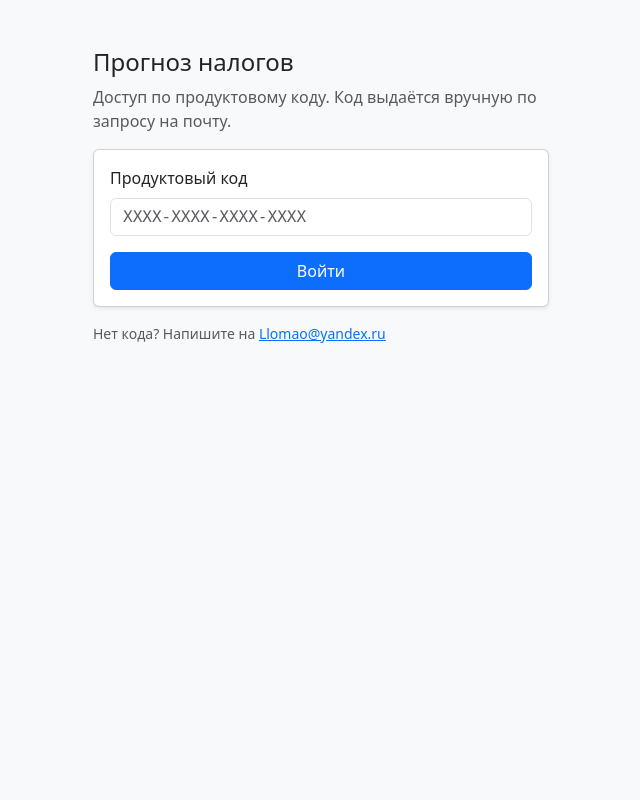
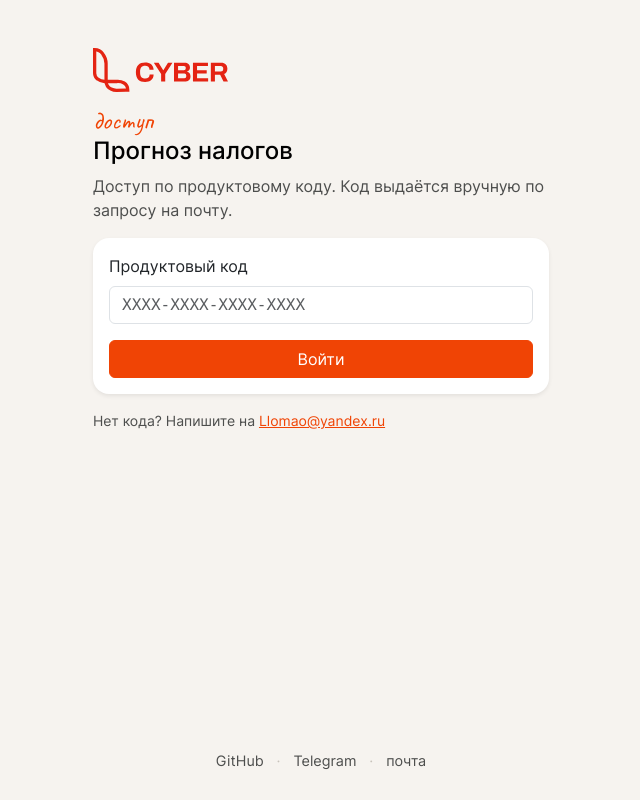
Before and after one commit to sochuu/OP_project, a FastAPI app: page /login in a window 1280 px wide. Shown: the whole page, without its empty margins (319-959 px from the left). Run offline with FastAPI, Linux system fonts and the light colour scheme.

Commit message:
Ver 1.2 (11/05/2026)

```diff
--- a/app/main.py
+++ b/app/main.py
@@ -110,10 +110,31 @@ def logout():
 
 
 @app.get("/")
-def index(request: Request, db: Session = Depends(get_db)):
+def index(
+    request: Request,
+    db: Session = Depends(get_db),
+    sort: str = "date_desc",
+    q: str = "",
+):
     s = get_settings(db)
     all_earnings = db.query(Earning).order_by(Earning.earned_on.asc(), Earning.id.asc()).all()
-    earnings = list(reversed(all_earnings))
+    query = (q or "").strip()
+    listed = list(all_earnings)
+    if query:
+        needle = query.casefold()
+        listed = [e for e in listed if needle in (e.note or "").casefold()]
+    keys = {
+        "date_asc": lambda e: (e.earned_on, e.id),
+        "date_desc": lambda e: (e.earned_on, e.id),
+        "amount_asc": lambda e: (e.amount, e.earned_on, e.id),
+        "amount_desc": lambda e: (e.amount, e.earned_on, e.id),
+        "payer_fl": lambda e: (0 if e.payer_type == "fl" else 1, e.earned_on, e.id),
+        "payer_org": lambda e: (0 if e.payer_type == "org" else 1, e.earned_on, e.id),
+    }
+    if sort not in keys:
+        sort = "date_desc"
+    reverse = sort in {"date_desc", "amount_desc"}
+    earnings = sorted(listed, key=keys[sort], reverse=reverse)
     fc = forecast_year(all_earnings, s.financial_year)
     tax = calc_tax(s.tax_regime, fc["total_fl"], fc["total_org"], s)
     bonus_now = remaining_npd_bonus(s.npd_bonus_left, all_earnings)
@@ -130,6 +151,8 @@ def index(request: Request, db: Session = Depends(get_db)):
             "bonus_start": s.npd_bonus_left,
             "bonus_now": bonus_now,
             "bonus_used": bonus_spent(s.npd_bonus_left, all_earnings),
+            "sort": sort,
+            "q": query,
         },
     )
 
--- /dev/null
+++ b/static/css/app.css
@@ -0,0 +1,153 @@
+@font-face {
+  font-family: "Caveat";
+  src: url("../fonts/Caveat-Regular.woff2") format("woff2"),
+       url("../fonts/Caveat-Regular.woff") format("woff");
+  font-weight: normal;
+  font-style: normal;
+  font-display: swap;
+}
+@font-face {
+  font-family: "Inter";
+  src: url("../fonts/Inter-Regular.woff2") format("woff2"),
+       url("../fonts/Inter-Regular.woff") format("woff");
+  font-weight: 400;
+  font-style: normal;
+  font-display: swap;
+}
+@font-face {
+  font-family: "Inter";
+  src: url("../fonts/Inter-Medium.woff2") format("woff2"),
+       url("../fonts/Inter-Medium.woff") format("woff");
+  font-weight: 500;
+  font-style: normal;
+  font-display: swap;
+}
+@font-face {
+  font-family: "Inter";
+  src: url("../fonts/Inter-Bold.woff2") format("woff2"),
+       url("../fonts/Inter-Bold.woff") format("woff");
+  font-weight: 700;
+  font-style: normal;
+  font-display: swap;
+}
+
+:root {
+  --ink: #010101;
+  --muted: #4d4e4d;
+  --accent: #f04405;
+  --accent-soft: #f9703e;
+  --navy: #0f235f;
+  --paper: #f6f3ef;
+}
+
+body.app-skin {
+  font-family: Inter, system-ui, sans-serif;
+  color: var(--ink);
+  background: var(--paper);
+}
+
+.app-eyebrow {
+  font-family: Caveat, cursive;
+  color: var(--accent);
+  font-size: 1.6rem;
+  line-height: 1;
+  margin-bottom: 0.25rem;
+}
+
+.app-skin .card {
+  border: 0;
+  border-radius: 16px;
+}
+
+.app-skin .card-header {
+  background: #fff;
+  font-weight: 500;
+  border-bottom: 1px solid #eee;
+}
+
+.app-skin .btn-primary {
+  background: var(--accent);
+  border-color: var(--accent);
+}
+.app-skin .btn-primary:hover {
+  background: var(--accent-soft);
+  border-color: var(--accent-soft);
+}
+.app-skin .btn-success {
+  background: var(--navy);
+  border-color: var(--navy);
+}
+.app-skin .btn-outline-primary {
+  color: var(--accent);
+  border-color: var(--accent);
+}
+.app-skin .btn-outline-primary:hover {
+  background: var(--accent);
+  border-color: var(--accent);
+  color: #fff;
+}
+
+.app-skin .stat-value { letter-spacing: -0.5px; }
+.app-skin .text-muted { color: var(--muted) !important; }
+.app-skin .table-info { --bs-table-bg: #fff3ee; }
+.app-skin a { color: var(--accent); }
+
+.bonus-card {
+  opacity: 0.72;
+  box-shadow: none !important;
+  border: 1px dashed #d9d4cc !important;
+  background: #f3efe9;
+}
+.bonus-card:hover,
+.bonus-card:focus-within {
+  opacity: 1;
+}
+.bonus-toggle {
+  border: 0;
+  background: transparent;
+  font: inherit;
+  color: var(--muted);
+  padding: 0.7rem 1rem;
+}
+.bonus-toggle:not(.collapsed) {
+  color: var(--ink);
+}
+.bonus-toggle .badge {
+  border: 1px solid #ddd;
+}
+
+.login-shell {
+  min-height: 100vh;
+  display: flex;
+  flex-direction: column;
+  align-items: center;
+  justify-content: center;
+}
+.login-shell .brand-mark {
+  width: 135px;
+  height: auto;
+  margin-bottom: 1rem;
+}
+.login-shell .site-footer {
+  margin-top: auto;
+  width: 100%;
+}
+
+.site-footer {
+  margin-top: 2.5rem;
+  padding: 1.25rem 0 1.75rem;
+  text-align: center;
+  font-size: 0.9rem;
+  color: var(--muted);
+}
+.site-footer a {
+  color: var(--muted);
+  text-decoration: none;
+}
+.site-footer a:hover {
+  color: var(--accent);
+}
+.site-footer .sep {
+  margin: 0 0.55rem;
+  color: #c8c3bb;
+}
--- /dev/null
+++ b/templates/footer.html
@@ -0,0 +1,9 @@
+<footer class="site-footer">
+  <div class="container">
+    <a href="https://github.com/sochuu/OP_project">GitHub</a>
+    <span class="sep">·</span>
+    <a href="https://t.me/@s0chuu">Telegram</a>
+    <span class="sep">·</span>
+    <a href="mailto:Llomao@yandex.ru">почта</a>
+  </div>
+</footer>
--- a/templates/login.html
+++ b/templates/login.html
@@ -4,10 +4,14 @@
   <meta charset="utf-8">
   <meta name="viewport" content="width=device-width, initial-scale=1">
   <title>Вход — Прогноз налогов</title>
+  <link rel="icon" href="/static/img/favicon.ico" type="image/x-icon">
   <link href="https://cdn.jsdelivr.net/npm/bootstrap@5.3.3/dist/css/bootstrap.min.css" rel="stylesheet">
+  <link href="/static/css/app.css" rel="stylesheet">
 </head>
-<body class="bg-light">
+<body class="app-skin login-shell">
 <div class="container py-5" style="max-width: 480px;">
+  <img class="brand-mark" src="/static/img/logo.svg" alt="">
+  <div class="app-eyebrow">доступ</div>
   <h1 class="h4 mb-2">Прогноз налогов</h1>
   <p class="text-muted">Доступ по продуктовому коду. Код выдаётся вручную по запросу на почту.</p>
   {% if error %}
@@ -22,8 +26,9 @@
   </form>
   <p class="small text-muted mt-3 mb-0">
     Нет кода? Напишите на
-    <a href="mailto:YOUR_EMAIL@example.com">Llomao@yandex.ru</a>
+    <a href="mailto:Llomao@yandex.ru">Llomao@yandex.ru</a>
   </p>
 </div>
+{% include "footer.html" %}
 </body>
 </html>
```
Also changed, not shown: templates/index.html (+72 -34 lines), README.md, static/fonts/Caveat-Regular.woff (added), static/fonts/Caveat-Regular.woff2 (added), static/fonts/Inter-Bold.woff (added), static/fonts/Inter-Bold.woff2 (added), static/fonts/Inter-Medium.woff (added), static/fonts/Inter-Medium.woff2 (added), static/fonts/Inter-Regular.woff (added), static/fonts/Inter-Regular.woff2 (added), static/img/favicon.ico (added), static/img/logo.svg (added), 1 other file.
